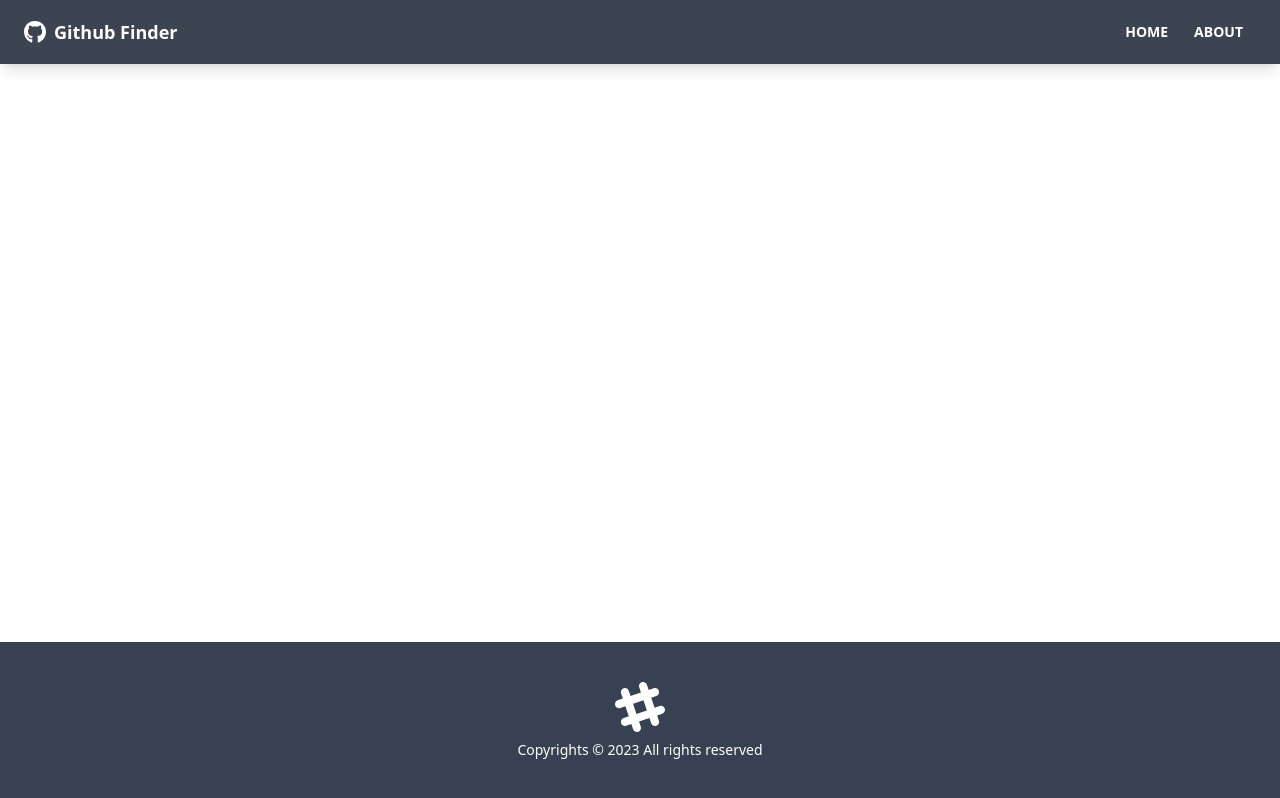
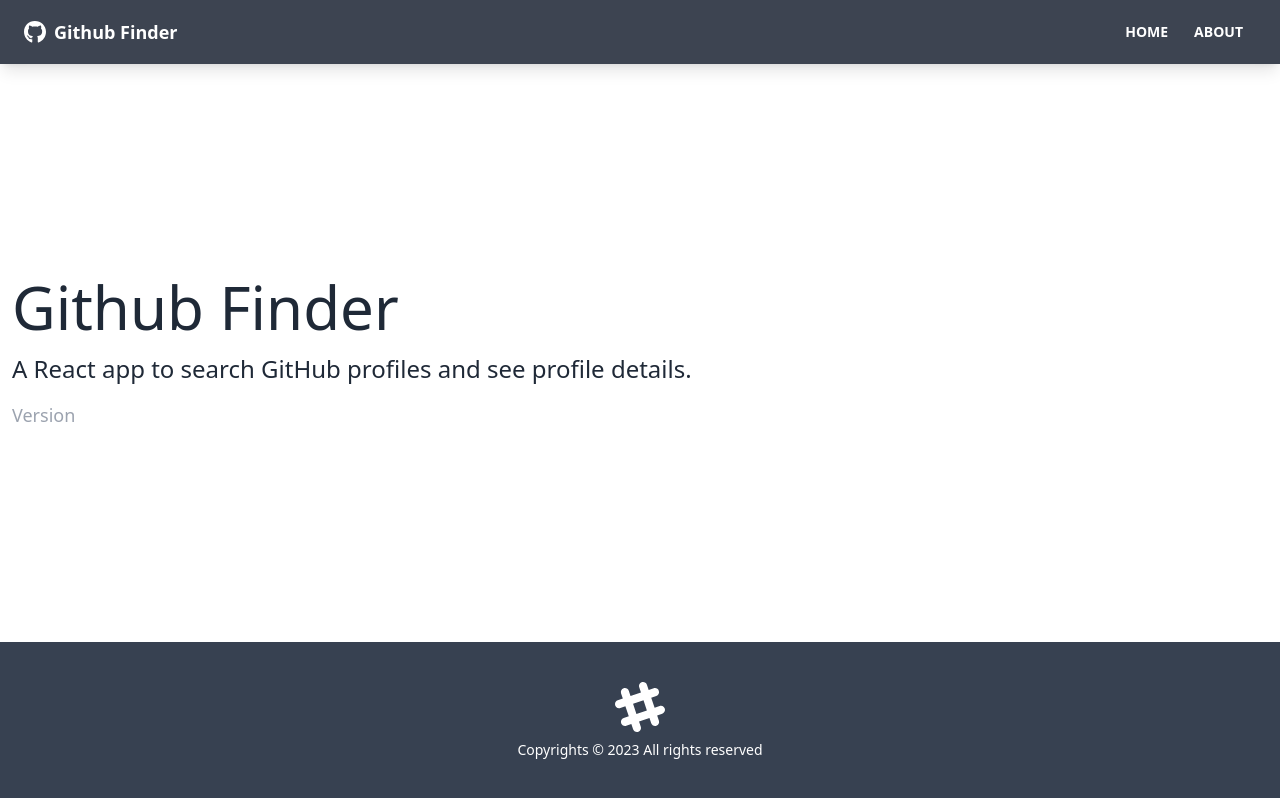
Before and after one commit to kumpraj/github_finder_app, a React (Create React App) app: page /about in a window 1280 px wide. Built offline with nearby package versions, Linux system fonts and the light colour scheme.

Commit message:
added home,about & notfound routes/pages

```diff
--- a/src/App.js
+++ b/src/App.js
@@ -1,16 +1,24 @@
-import { BrowserRouter as Router, Route } from "react-router-dom";
+import { BrowserRouter as Router, Route, Routes } from "react-router-dom";
 import Footer from "./components/layout/Footer";
 import Navbar from "./components/layout/Navbar";
+import About from "./Pages/About";
+import Home from "./Pages/Home";
+import NotFound from "./Pages/NotFound";
 
 
 function App() {
   return (
     <Router>
-      <div className="flex flex-col justify-between h-screen text-neutral-content">
+      <div className="flex flex-col justify-between h-screen">
         <Navbar />
 
-        <main className="container mx-auto">
-          Content
+        <main className="container mx-auto px-3 pb-12">
+          <Routes>
+            <Route path="/" element= {<Home/>} />
+            <Route path="/about" element= {<About/>}/>
+            <Route path="/notfound" element= {<NotFound/>} />
+            <Route path="*" element= {<NotFound/>} />
+          </Routes>
         </main>
 
         <Footer />
--- /dev/null
+++ b/src/Pages/About.jsx
@@ -0,0 +1,16 @@
+
+function About() {
+  return (
+    <>
+      <h1 className='text-6xl mb-4'>Github Finder</h1>
+      <p className='mb-4 text-2xl font-light'>
+        A React app to search GitHub profiles and see profile details.
+      </p>
+      <p className='text-lg text-gray-400'>
+        Version <span className='text-white'>1.0.0</span>
+      </p>
+    </>
+  )
+}
+
+export default About
--- /dev/null
+++ b/src/Pages/Home.jsx
@@ -0,0 +1,10 @@
+
+function Home() {
+  return (
+    <div>
+        <h1 className="text-6xl text-center">Welcome</h1>
+    </div>
+  )
+}
+
+export default Home
--- /dev/null
+++ b/src/Pages/NotFound.jsx
@@ -0,0 +1,21 @@
+import { FaHome } from "react-icons/fa"
+import { Link } from "react-router-dom"
+
+function NotFound() {
+  return (
+    <div className="hero">
+        <div className="text-center hero-content">
+            <div className="max-w-lg">
+                <h1 className="text-8xl font-bold mb-8">Oops!</h1>
+                <p className="text-5xl mb-8">404 - Page Not Found!</p>
+                <Link to='/' className="btn btn-primary btn-lg">
+                    <FaHome className="mr-2"/>
+                    Back To Home
+                </Link>
+            </div>
+        </div>
+    </div>
+  )
+}
+
+export default NotFound
--- a/src/components/layout/Navbar.jsx
+++ b/src/components/layout/Navbar.jsx
@@ -4,7 +4,7 @@
 
 function Navbar({title}) {
   return (
-    <nav className='navbar mb-12 shadow-lg bg-neutral '>
+    <nav className='navbar mb-12 shadow-lg bg-neutral text-neutral-content'>
         <div className="container mx-auto">
             <div className="flex-none px-2 mx-2">
                 <FaGithub className='inline pr-2 text-3xl'/>
```
